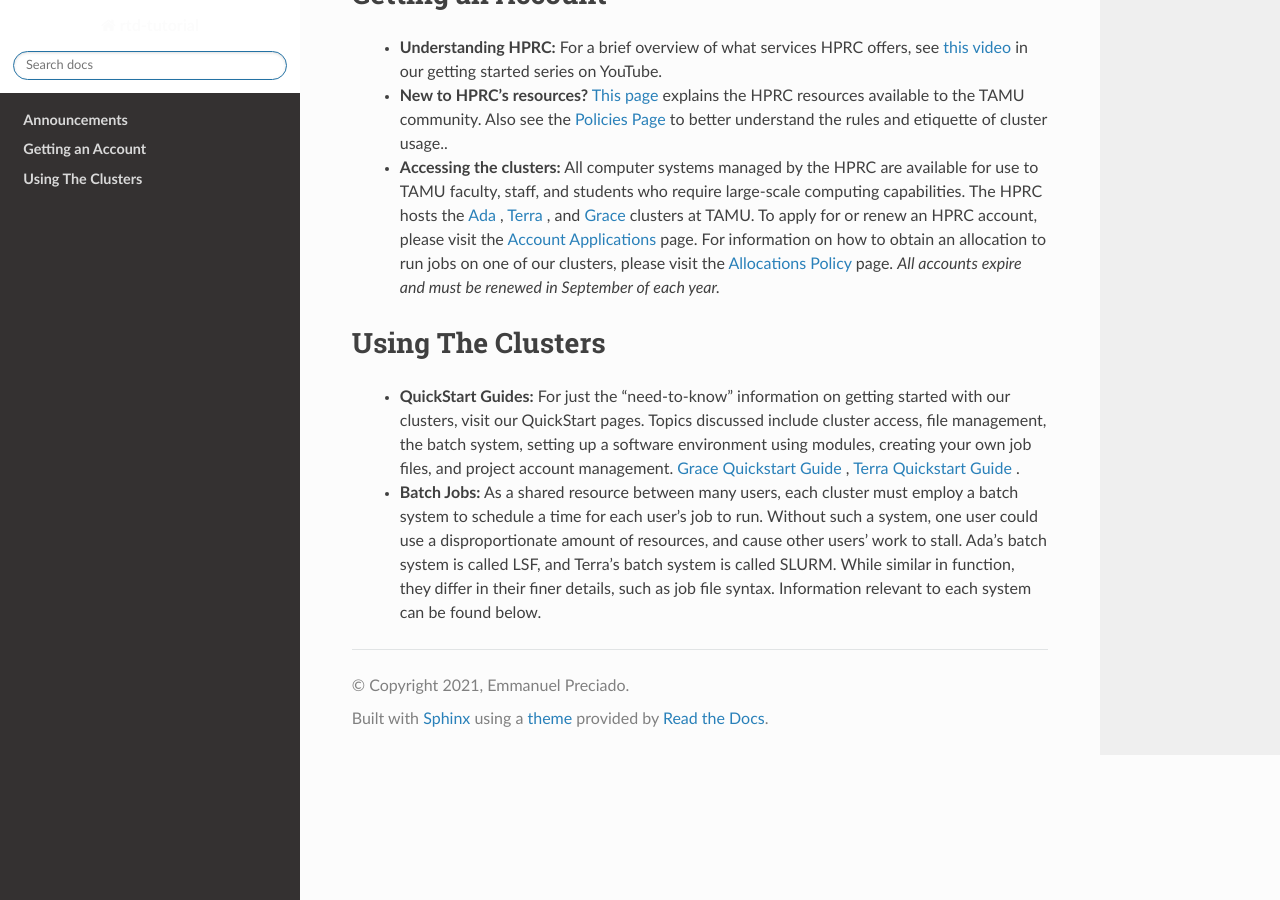
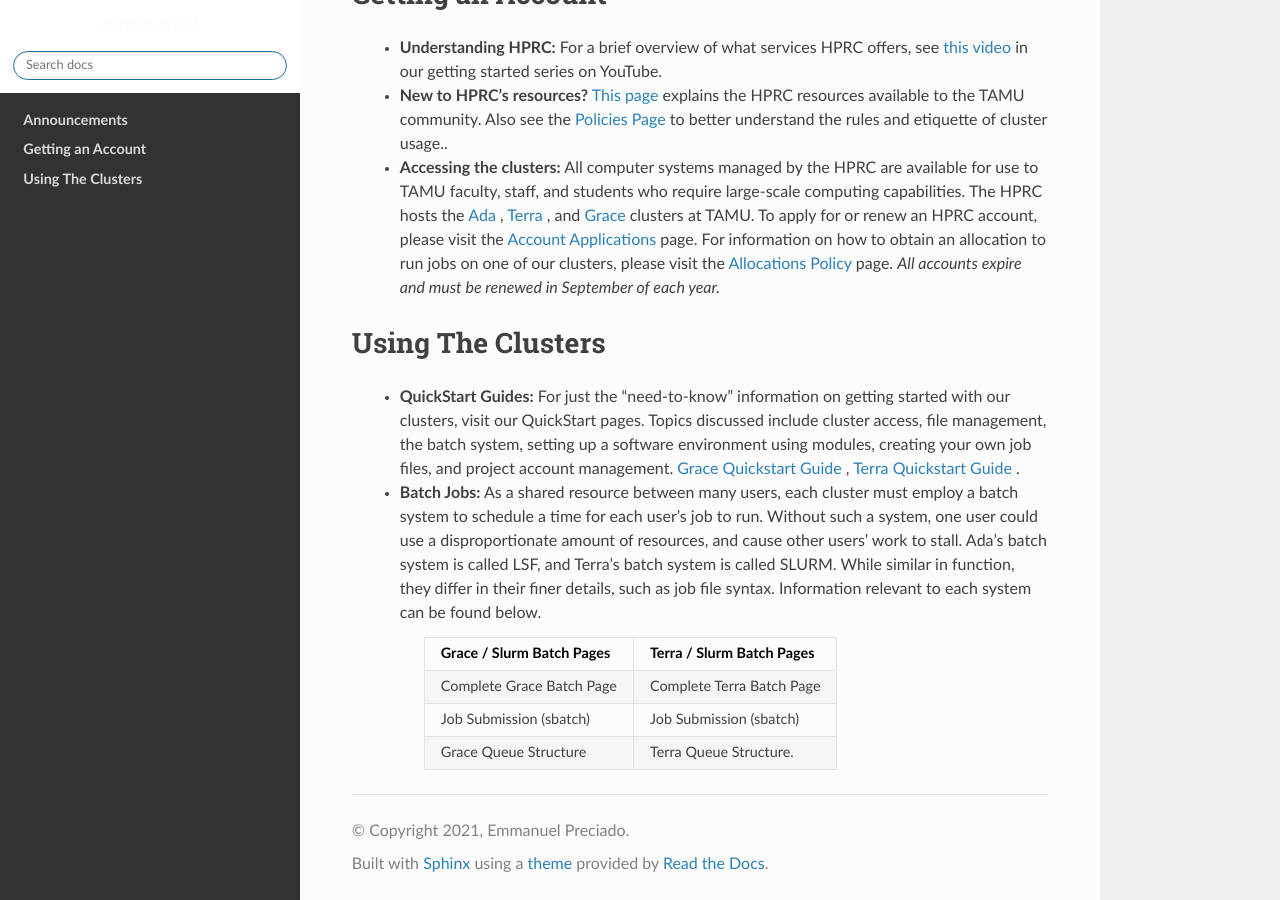
Before and after one commit to EmmanuelDej/rtd-tutorial, a Sphinx documentation site: the page built from docs/index.rst, in a window 1280 px wide and 900 px high, scrolled down 556 px. Built offline with Sphinx 7.4.7 and the Read the Docs theme 2.0.0, drawn with Linux system fonts in a browser that asks for light colours.

Commit message:
Update index.rst

```diff
--- a/docs/index.rst
+++ b/docs/index.rst
@@ -41,9 +41,6 @@
 
    * **Batch Jobs:** As a shared resource between many users, each cluster must employ a batch system to schedule a time for each user's job to run. Without such a system, one user could use a disproportionate amount of resources, and cause other users' work to stall. Ada's batch system is called LSF, and Terra's batch system is called SLURM. While similar in function, they differ in their finer details, such as job file syntax. Information relevant to each system can be found below.
 
-.. table:: center
-   :class: align-center
-
       +-------------------------------+--------------------------------------+
       | Grace / Slurm Batch Pages     | Terra / Slurm Batch Pages            |
       +===============================+======================================+
```
